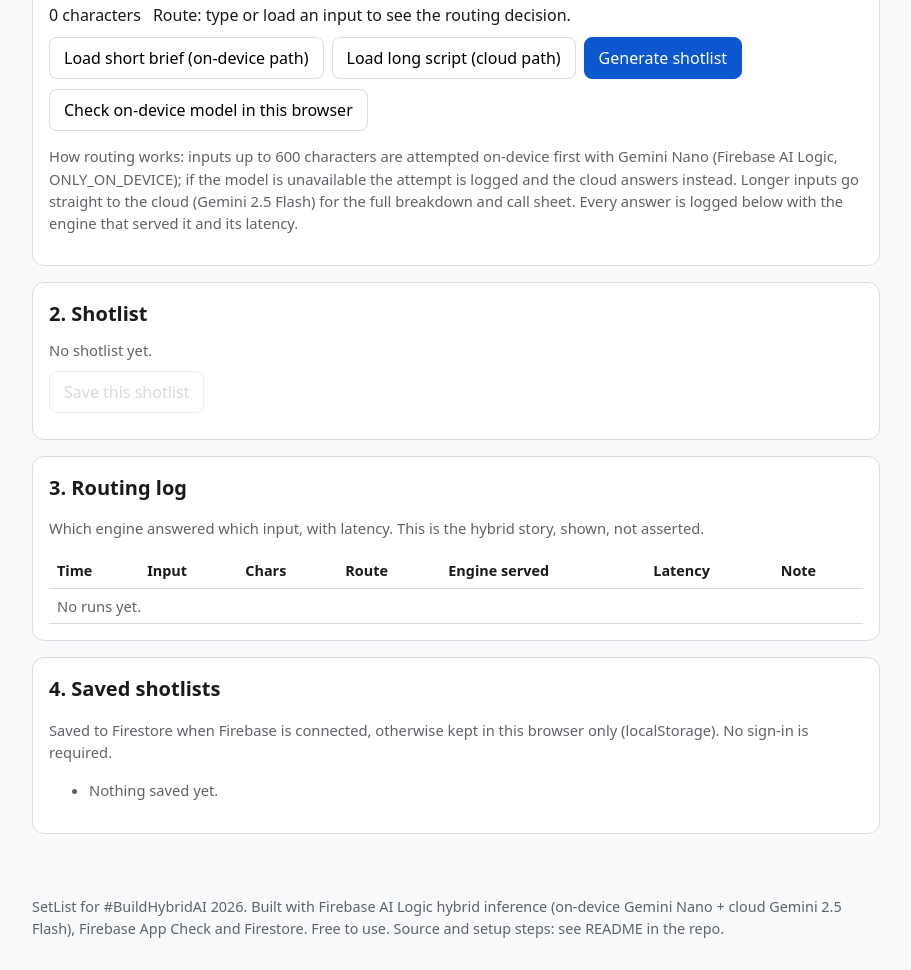
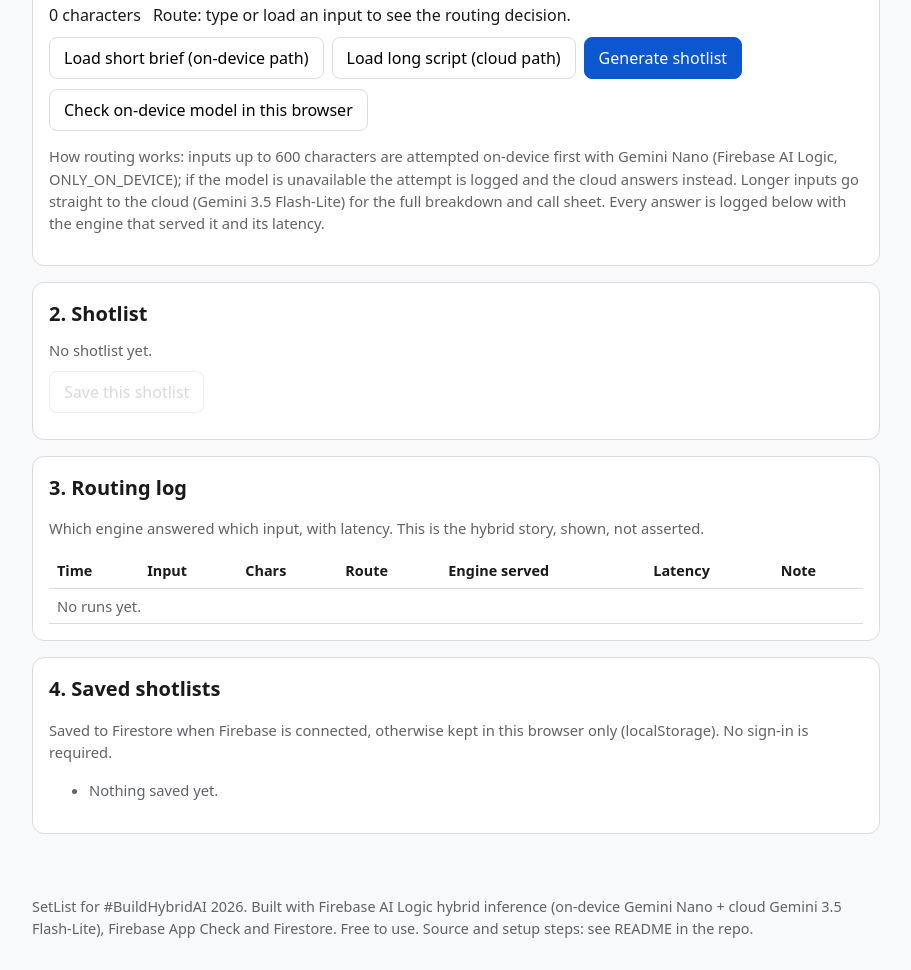
Before and after one commit to rsaxena3011/setlist-c145, a plain HTML site: page index.html in a window 1280 px wide. Shown: the part 593-1563 px from the top of the page, without its empty margins (184-1095 px from the left). Drawn offline with Linux system fonts and the light colour scheme.

Commit message:
C145: fix stale model copy (2.5 Flash -> 3.5 Flash-Lite) in page + README

```diff
--- a/index.html
+++ b/index.html
@@ -51,7 +51,7 @@
     <p class="muted">How routing works: inputs up to 600 characters are attempted on-device first
       with Gemini Nano (Firebase AI Logic, ONLY_ON_DEVICE); if the model is unavailable
       the attempt is logged and the cloud answers instead. Longer inputs go straight to
-      the cloud (Gemini 2.5 Flash) for the full breakdown and call sheet. Every answer is
+      the cloud (Gemini 3.5 Flash-Lite) for the full breakdown and call sheet. Every answer is
       logged below with the engine that served it and its latency.</p>
   </section>
 
@@ -85,7 +85,7 @@
 
 <footer>
   <p>SetList for #BuildHybridAI 2026. Built with Firebase AI Logic hybrid inference
-    (on-device Gemini Nano + cloud Gemini 2.5 Flash), Firebase App Check and Firestore.
+    (on-device Gemini Nano + cloud Gemini 3.5 Flash-Lite), Firebase App Check and Firestore.
     Free to use. Source and setup steps: see README in the repo.</p>
 </footer>
 
```
Also changed, not shown: 1 other file.
